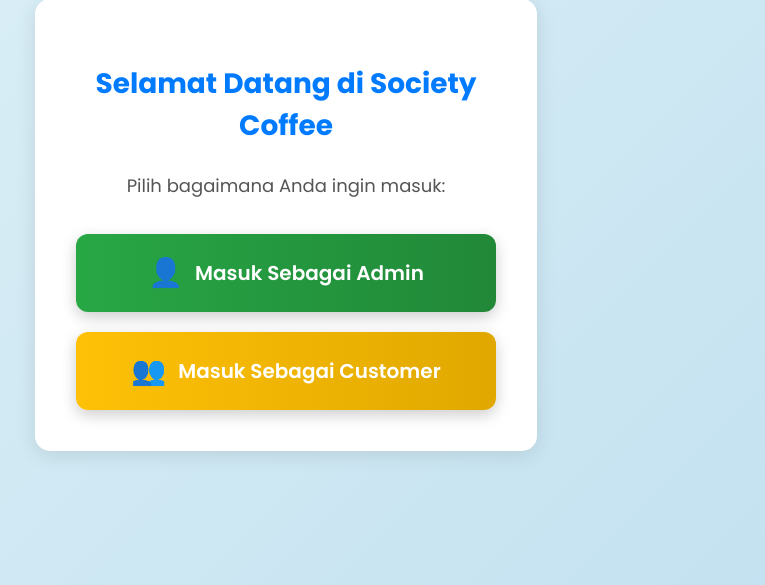
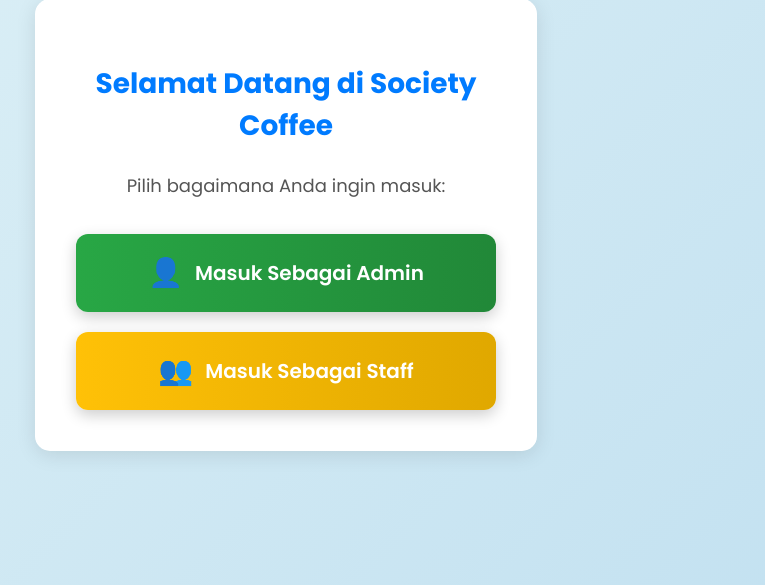
Before and after one commit to ElenFransiska/Kelompok11_Kasir, a PHP site: page / in a window 1280 px wide. Shown: the part 175-760 px from the top of the page, without its empty margins (354-1119 px from the left). Run offline with PHP 8.4, Linux system fonts and the light colour scheme.

Commit message:
finishing

```diff
--- a/index.php
+++ b/index.php
@@ -24,7 +24,7 @@ if (isset($_SESSION['login_message'])) {
                 <span class="icon">&#128100;</span> Masuk Sebagai Admin
             </a>
             <a href="Interface/home.php" class="big-button customer-button">
-                <span class="icon">&#128101;</span> Masuk Sebagai Customer
+                <span class="icon">&#128101;</span> Masuk Sebagai Staff
             </a>
         </div>
     </div>
```
